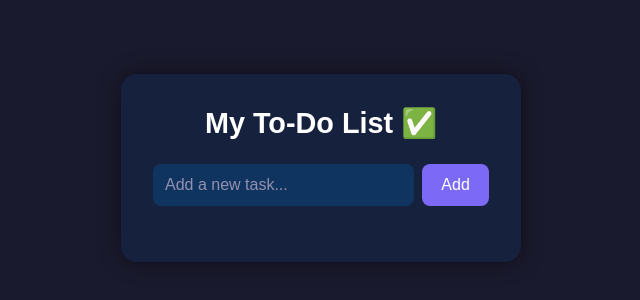
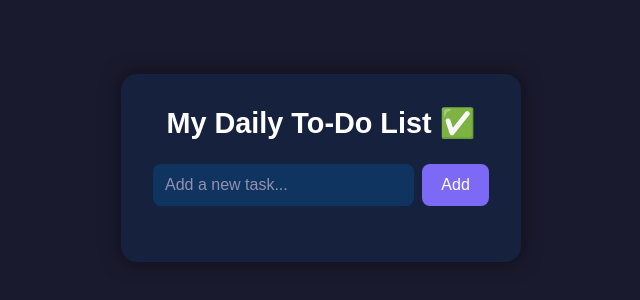
Before and after one commit to muskan98388-cmd/todo-app, a plain HTML site: page index.html in a window 1280 px wide. Shown: the part 232-532 px from the top of the page, without its empty margins (319-959 px from the left). Drawn offline with Linux system fonts and the light colour scheme.

Commit message:
Update index.html

```diff
--- a/index.html
+++ b/index.html
@@ -8,7 +8,7 @@
 </head>
 <body>
     <div class="container">
-        <h1>My To-Do List ✅</h1>
+        <h1>My Daily To-Do List ✅</h1>
 
         <div class="input-box">
             <input type="text" id="task-input" placeholder="Add a new task...">
```
